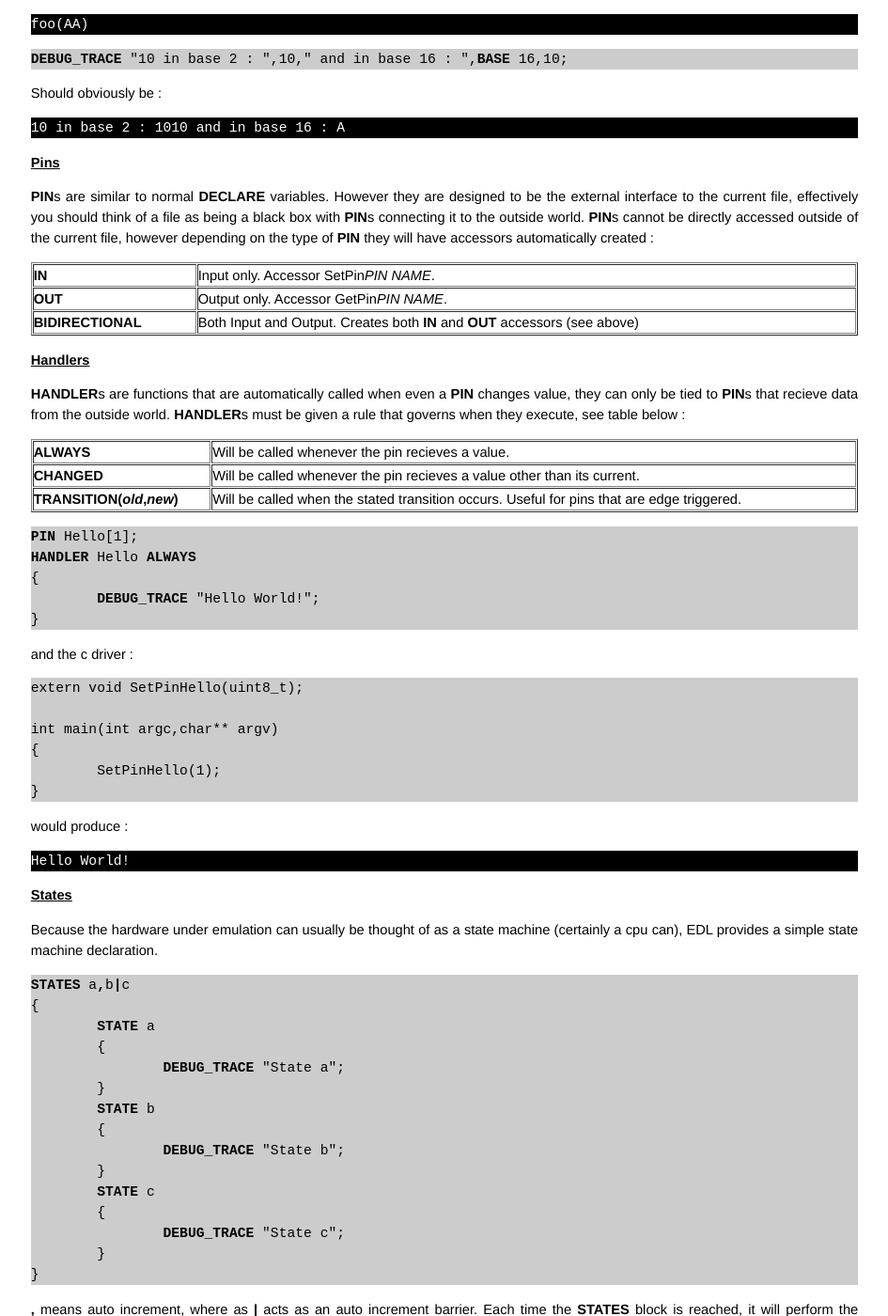
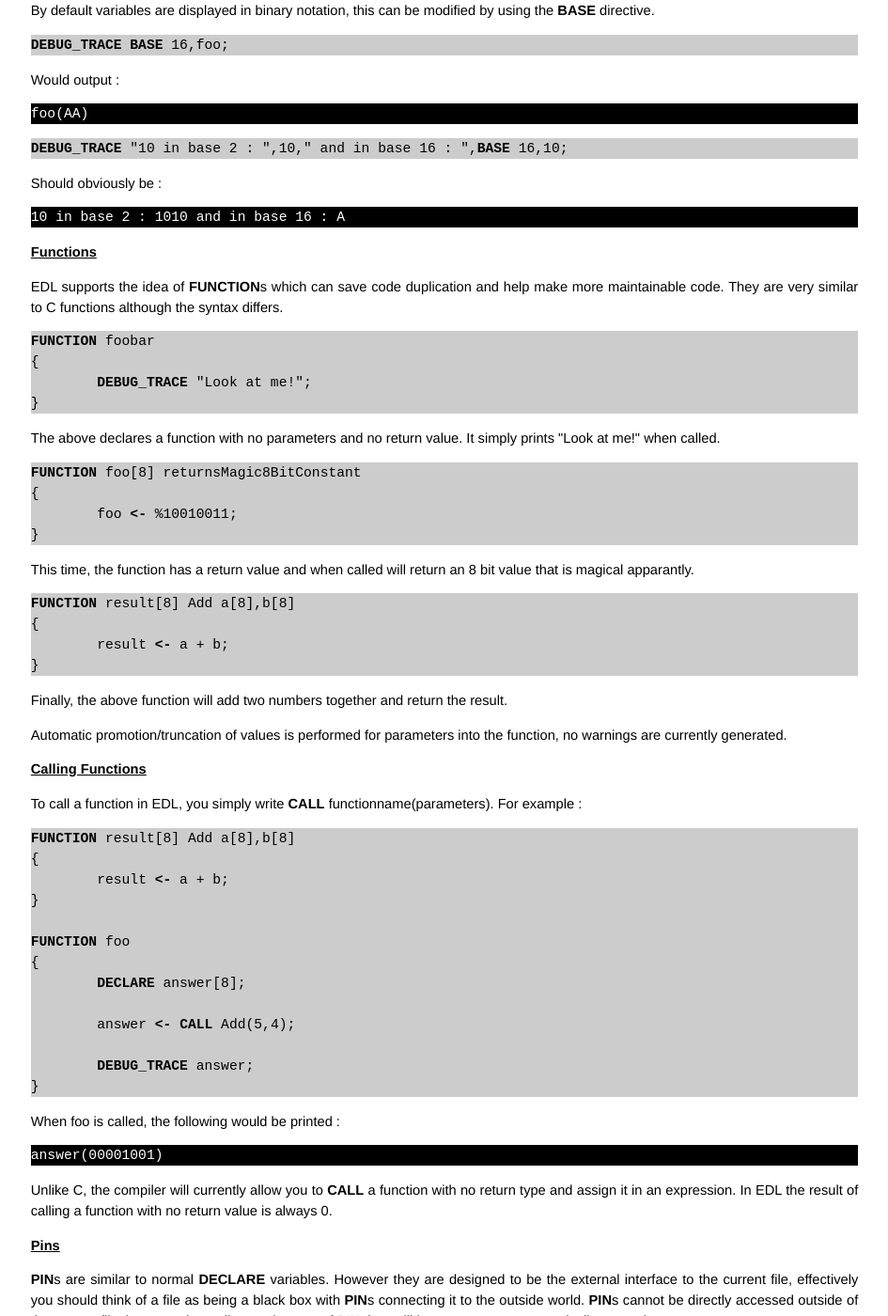
Before and after one commit to SavourySnaX/EDL, a Jekyll site: the page built from docs.html, in a window 1280 px wide and 1400 px high, scrolled down 2047 px. Shown: the whole window at 94% size, without its empty margins (167-1112 px from the left). Built offline with Jekyll 4.4.1, drawn with Linux system fonts in a browser that asks for light colours; Markdown is read by kramdown in place of the engine named in the settings; some of the changed text lies outside the part shown.

Commit message:
latest documentation updates

```diff
--- a/docs.html
+++ b/docs.html
@@ -44,6 +44,14 @@ $A
 <p>Variables can either be declared globally or within a block, however at present the compiler requires the declaration of the variable before its use. Scoping rules are the same as C.</p>
 
 <p>Note variables are <em>ALWAYS</em> initialised to zero, and it is not possible to give them any other initial value (with the exception of constants).</p>
+
+<h2><u>Hidden/Internal Variables</u></h2>
+
+<pre style="background-color:#CCCCCC">
+<b>DECLARE</b> <b>INTERNAL</b> foo[8];
+</pre>
+
+<p>The above would declare the variable foo, but it will be private to the current file (not accessable from outside).</p>
 
 <h2><u>Constant Variables</u></h2>
 
@@ -147,6 +155,67 @@ foo(AA)
 10 in base 2 : 1010 and in base 16 : A
 </pre>
 <p></p>
+
+<h2><u>Functions</u></h2>
+
+<p>EDL supports the idea of <b>FUNCTION</b>s which can save code duplication and help make more maintainable code. They are very similar to C functions although the syntax differs.</p>
+
+<pre style="background-color:#CCCCCC">
+<b>FUNCTION</b> foobar
+{
+	<b>DEBUG_TRACE</b> "Look at me!";
+}
+</pre>
+
+<p>The above declares a function with no parameters and no return value. It simply prints "Look at me!" when called.</p>
+
+<pre style="background-color:#CCCCCC">
+<b>FUNCTION</b> foo[8] returnsMagic8BitConstant
+{
+	foo <b>&lt-</b> %10010011;
+}
+</pre>
+
+<p>This time, the function has a return value and when called will return an 8 bit value that is magical apparantly.</p>
+
+<pre style="background-color:#CCCCCC">
+<b>FUNCTION</b> result[8] Add a[8],b[8]
+{
+	result <b>&lt-</b> a + b;
+}
+</pre>
+
+<p>Finally, the above function will add two numbers together and return the result.</p>
+
+<p>Automatic promotion/truncation of values is performed for parameters into the function, no warnings are currently generated.</p>
+
+<h2><u>Calling Functions</u></h2>
+
+<p>To call a function in EDL, you simply write <b>CALL</b> functionname(parameters). For example : </p>
+
+<pre style="background-color:#CCCCCC">
+<b>FUNCTION</b> result[8] Add a[8],b[8]
+{
+	result <b>&lt-</b> a + b;
+}
+
+<b>FUNCTION</b> foo
+{
+	<b>DECLARE</b> answer[8];
+
+	answer <b>&lt-</b> <b>CALL</b> Add(5,4);
+
+	<b>DEBUG_TRACE</b> answer;
+}
+</pre>
+
+<p>When foo is called, the following would be printed : </p>
+
+<pre style="color:white; background-color:#000000">
+answer(00001001)
+</pre>
+
+<p>Unlike C, the compiler will currently allow you to <b>CALL</b> a function with no return type and assign it in an expression. In EDL the result of calling a function with no return value is always 0.</p>
 
 <h2><u>Pins</u></h2>
 
@@ -290,7 +359,7 @@ State a2
 State b2
 </pre>
 
-<p>Unlike normal variables, state blocks are always global, but tied to a handler. This is so that the state machine can be adjusted from an external function.</p>
+<p>Unlike normal variables, state blocks are always global, but tied to a <b>HANDLER</b>. This is so that the state machine can be adjusted from an external function. At present you cannot declare state machines inside functions, but you can reference them (see testing state below).</p>
 
 <h2><u>Adjusting States</u></h2>
 
@@ -625,18 +694,18 @@ result(1011) shiftedOut(0001)
 
 <h2><u>Interfacing to C</u></h2>
 
-<p>To call a <b>HANDLER</b> from C, you must set a value to the <b>PIN</b>s accessor function - see <b>Pins</b> above. Currently any globally declared variables are also accessable, however only the non aliased names are available, and care must be taken to match the bit size to the C Variable size. Its best to only access 8,16 or 32 bit values as they have direct representation in C.</p>
+<p>To call a <b>HANDLER</b> from C, you must set a value to the <b>PIN</b>s accessor function - see <b>Pins</b> above. Currently any globally declared variables are also accessable (unless marked <b>INTERNAL</b>, however only the non aliased names are available, and care must be taken to match the bit size to the C Variable size. Its best to only access 8,16 or 32 bit values as they have direct representation in C. Similarly, any globally declared functions can be accessed from C, however similar care must be taken as with variables due to bit size matching.</p>
 
 <p>It is also possible to call C functions from within an EDL file, however the C function must only use unsigned params and return values (void return value is allowed). The compiler will currently only allow 0,8,16 or 32 bit return values and 8,16 or 32 bit parameters.</p>
 
 <pre style="background-color:#CCCCCC">
-<b>C_FUNC_EXTERN</b> Multiply [16],[8],[8];
+<b>C_FUNC_EXTERN</b> [16] Multiply [8],[8];
 
 <b>HANDLER</b> test
 {
 	<b>DECLARE</b> result[16];
 
-	result <b>&lt-</b> <b>C_FUNC</b> Multiply(5,8);
+	result <b>&lt-</b> <b>CALL</b> Multiply(5,8);
 
 	<b>DEBUG_TRACE</b> result;
 }
```
Also changed, not shown: _posts/2011-08-19-Functions.md (added, +11 -0 lines).
